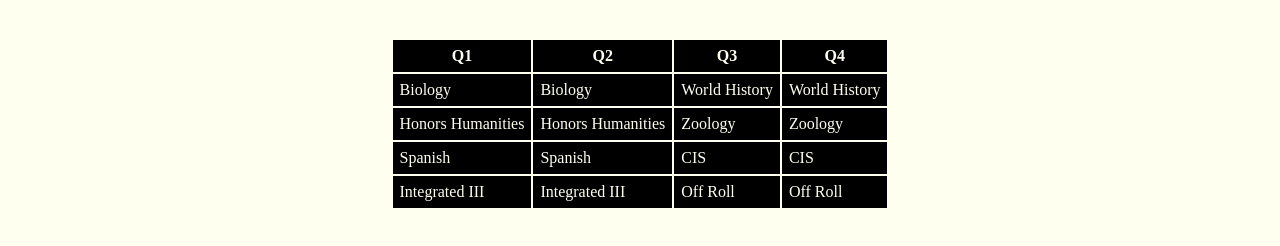
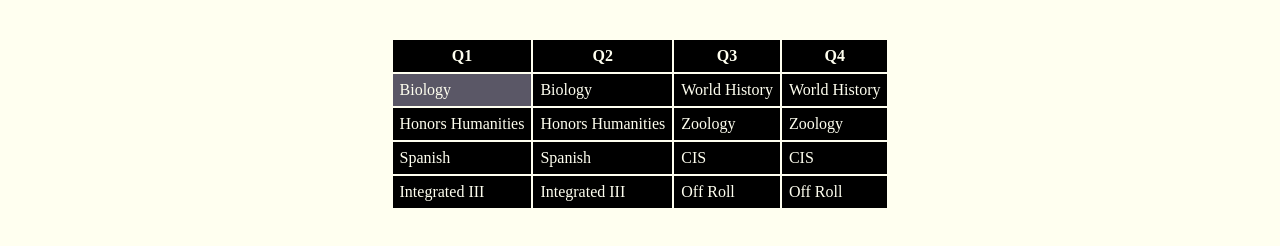
Before and after one commit to WVCS/index-JacobDLR, a plain HTML site: page page3.html in a window 1280 px wide. In both pictures the pointer is over the element 461 px from the left and 252 px from the top of the page. Shown: the part 162-408 px from the top of the page. Drawn offline with Linux system fonts and the light colour scheme.

Commit message:
Update page3.html

```diff
--- a/page3.html
+++ b/page3.html
@@ -92,4 +92,5 @@ a{
 body {
     padding-top: 65px;
 }
+  td:hover {background-color:#5A5766 ;}
 </style>
```
